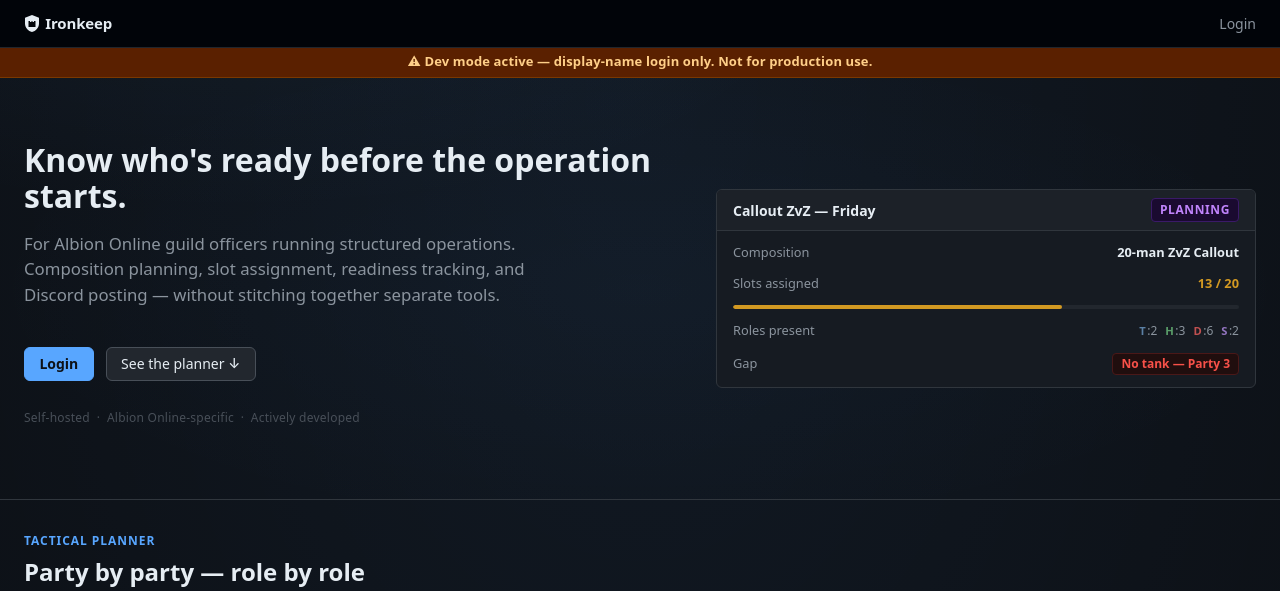
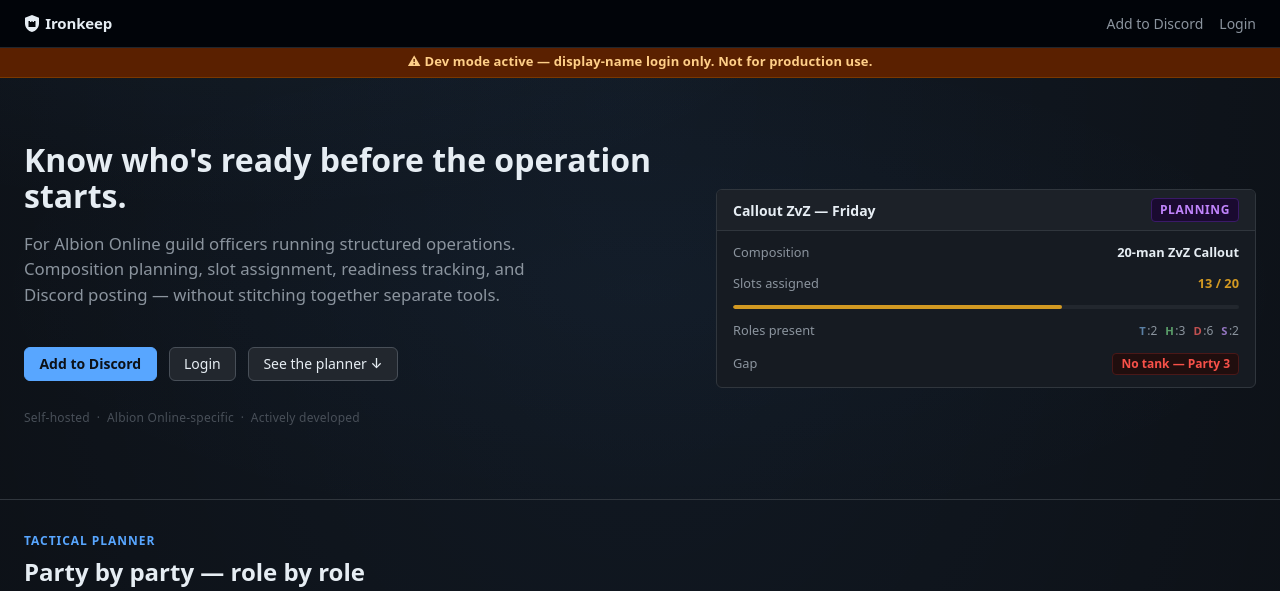
Before and after one commit to Mantux-ops/IronkeepV2, a FastAPI app: page / in a window 1280 px wide. Shown: the top 591 px of the page. Run offline with FastAPI, Linux system fonts and the light colour scheme.

Commit message:
Phase 10: surface Discord setup on landing page

```diff
--- a/app/templates/base_public.html
+++ b/app/templates/base_public.html
@@ -29,7 +29,8 @@
   <nav class="landing-nav" aria-label="Primary navigation">
     {% block public_nav %}
     <a class="brand" href="/">{% include "_brand_mark.html" %}Ironkeep</a>
-    <div>
+    <div style="display:flex;align-items:center;gap:var(--space-4)">
+      <a href="/discord/setup">Add to Discord</a>
       <a href="/login">Login</a>
     </div>
     {% endblock %}
--- a/app/templates/landing.html
+++ b/app/templates/landing.html
@@ -15,7 +15,8 @@
         <h1 id="hero-heading">Know who's ready before the operation starts.</h1>
         <p>For Albion Online guild officers running structured operations. Composition planning, slot assignment, readiness tracking, and Discord posting — without stitching together separate tools.</p>
         <div class="landing-cta">
-          <a href="/login" class="btn btn-primary">Login</a>
+          <a href="/discord/setup" class="btn btn-primary">Add to Discord</a>
+          <a href="/login" class="btn">Login</a>
           <a href="#section-showcase" class="btn" aria-label="See the tactical planner">See the planner ↓</a>
         </div>
         <p class="ls-trust-strip">Self-hosted &nbsp;·&nbsp; Albion Online-specific &nbsp;·&nbsp; Actively developed</p>
```
Also changed, not shown: tests/test_landing_setup_cta.py (added, +43 -0 lines).
